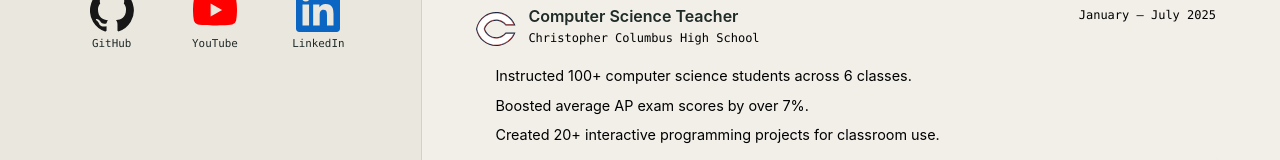
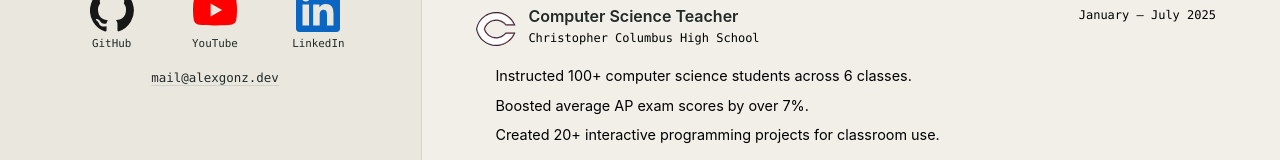
Before and after one commit to alex-305/alexgonz-dev, a React (Vite) app: page / in a window 1280 px wide. Shown: the part 523-683 px from the top of the page. Built offline with nearby package versions, Linux system fonts and the light colour scheme.

Commit message:
Added my email and put header on one line

```diff
--- a/src/components/Profile.tsx
+++ b/src/components/Profile.tsx
@@ -25,6 +25,7 @@ export default function Profile() {
           <span>LinkedIn</span>
         </a>
       </nav>
+      <a className="profile-email" href="mailto:mail@alexgonz.dev">mail@alexgonz.dev</a>
     </aside>
   )
 }
--- a/src/index.css
+++ b/src/index.css
@@ -98,6 +98,7 @@ h1 {
   font-size: clamp(2.7rem, 4vw, 3.6rem);
   letter-spacing: -0.075em;
   line-height: 0.98;
+  white-space: nowrap;
 }
 
 .portrait {
@@ -160,6 +161,21 @@ h1 {
   display: block;
   width: clamp(36px, 4vw, 44px);
   height: clamp(36px, 4vw, 44px);
+}
+
+.profile-email {
+  display: block;
+  margin-top: 12px;
+  color: var(--ink);
+  font-family: var(--mono);
+  font-size: 0.78rem;
+  text-align: center;
+  text-decoration-color: var(--line);
+  text-underline-offset: 3px;
+}
+
+.profile-email:hover {
+  color: var(--accent);
 }
 
 .work-column {
```
